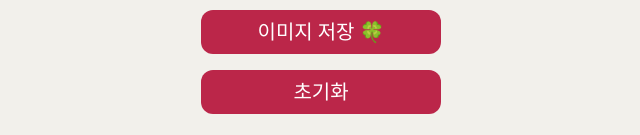
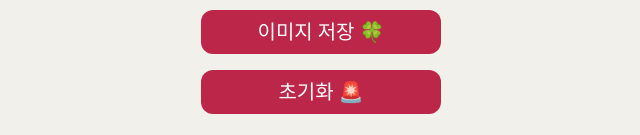
Before and after one commit to cloudIris75/mandalart-maker, a Next.js app: page / in a window 1280 px wide. Shown: the part 728-863 px from the top of the page, without its empty margins (319-959 px from the left). Built offline with nearby package versions, Linux system fonts and the light colour scheme; a web font is replaced by a local one.

Commit message:
Feat: 초기화 아이콘 추가

```diff
--- a/src/pages/index.tsx
+++ b/src/pages/index.tsx
@@ -157,7 +157,7 @@ const Home: NextPage = () => {
           이미지 저장 🍀
         </button>
         <button onClick={onResetButtonClick} className="button">
-          초기화
+          초기화 🚨
         </button>
       </div>
     </main>
```
